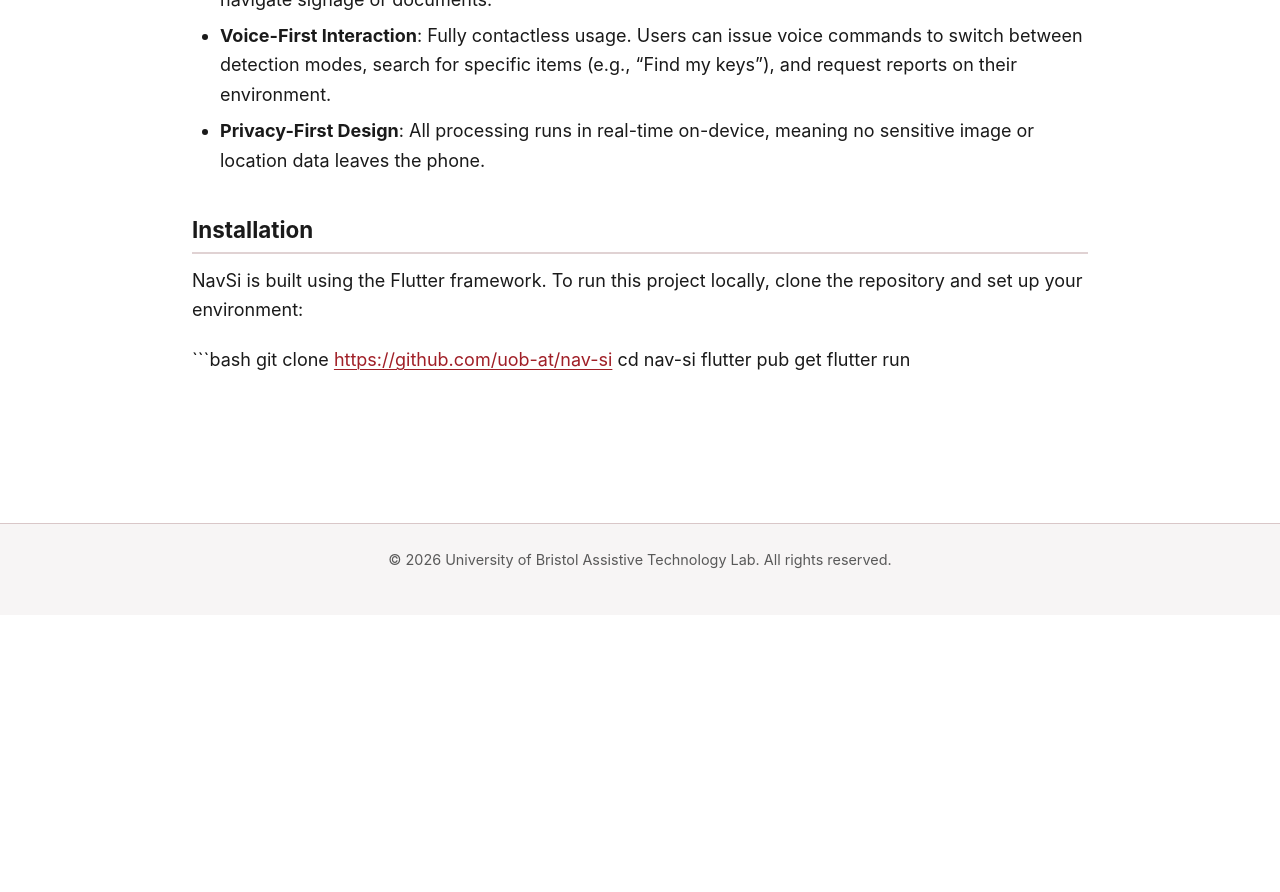
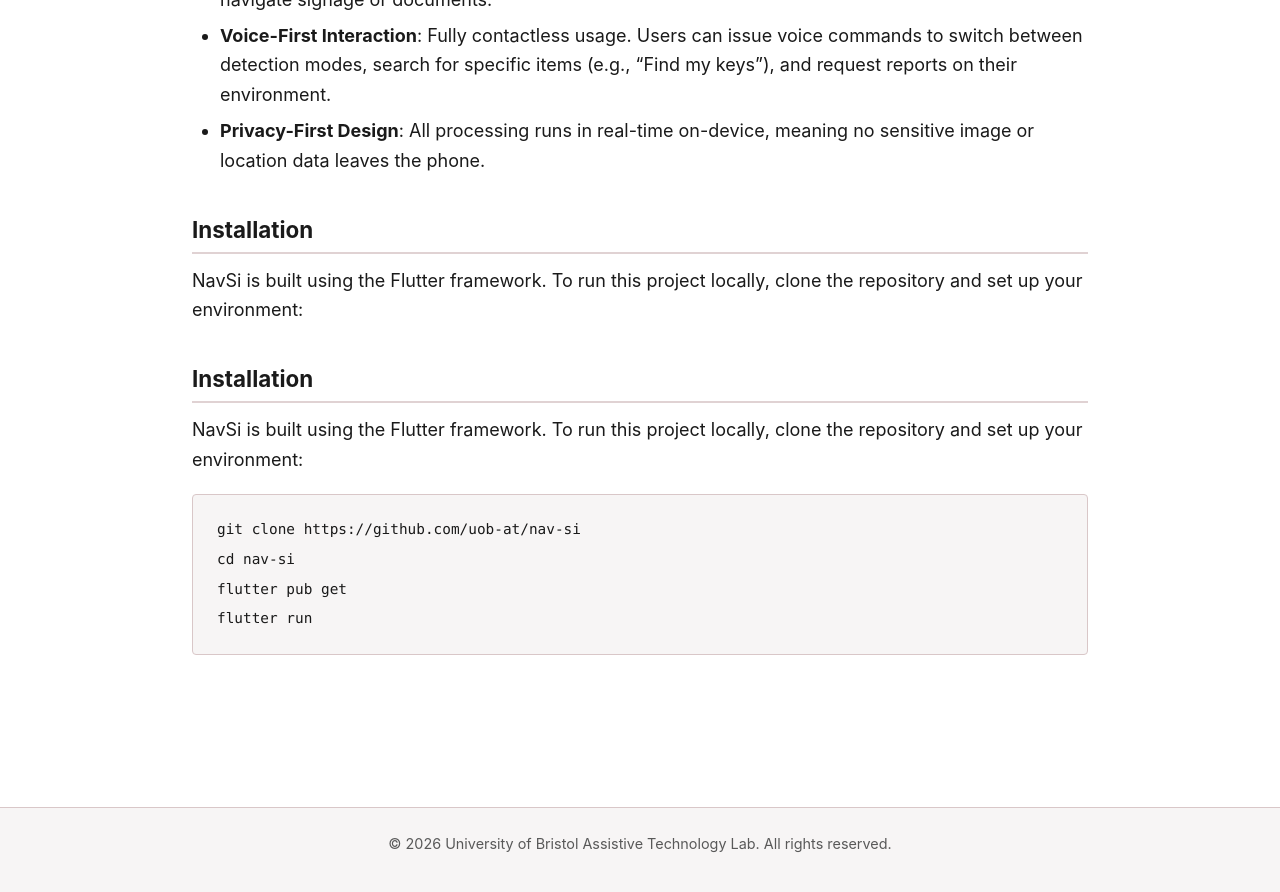
Before and after one commit to UoB-AT/uob-at.github.io, a Jekyll site: the page built from _projects/nav_si.md, in a window 1280 px wide and 900 px high, scrolled down 955 px. Shown: the top 892 px of the window. Built offline with Jekyll 4.4.1, drawn with Linux system fonts in a browser that asks for light colours; before the commit the page ends 1570 px from its top, so only the background shows below that.

Commit message:
bug: fixed code block formatting error

````diff
--- a/_projects/nav_si.md
+++ b/_projects/nav_si.md
@@ -23,8 +23,12 @@ The system operates entirely through a voice-controlled interface, allowing user
 ## Installation
 NavSi is built using the Flutter framework. To run this project locally, clone the repository and set up your environment:
 
+## Installation
+NavSi is built using the Flutter framework. To run this project locally, clone the repository and set up your environment:
+
 ```bash
-git clone [https://github.com/uob-at/nav-si](https://github.com/uob-at/nav-si)
+git clone https://github.com/uob-at/nav-si
 cd nav-si
 flutter pub get
 flutter run
+```
````
